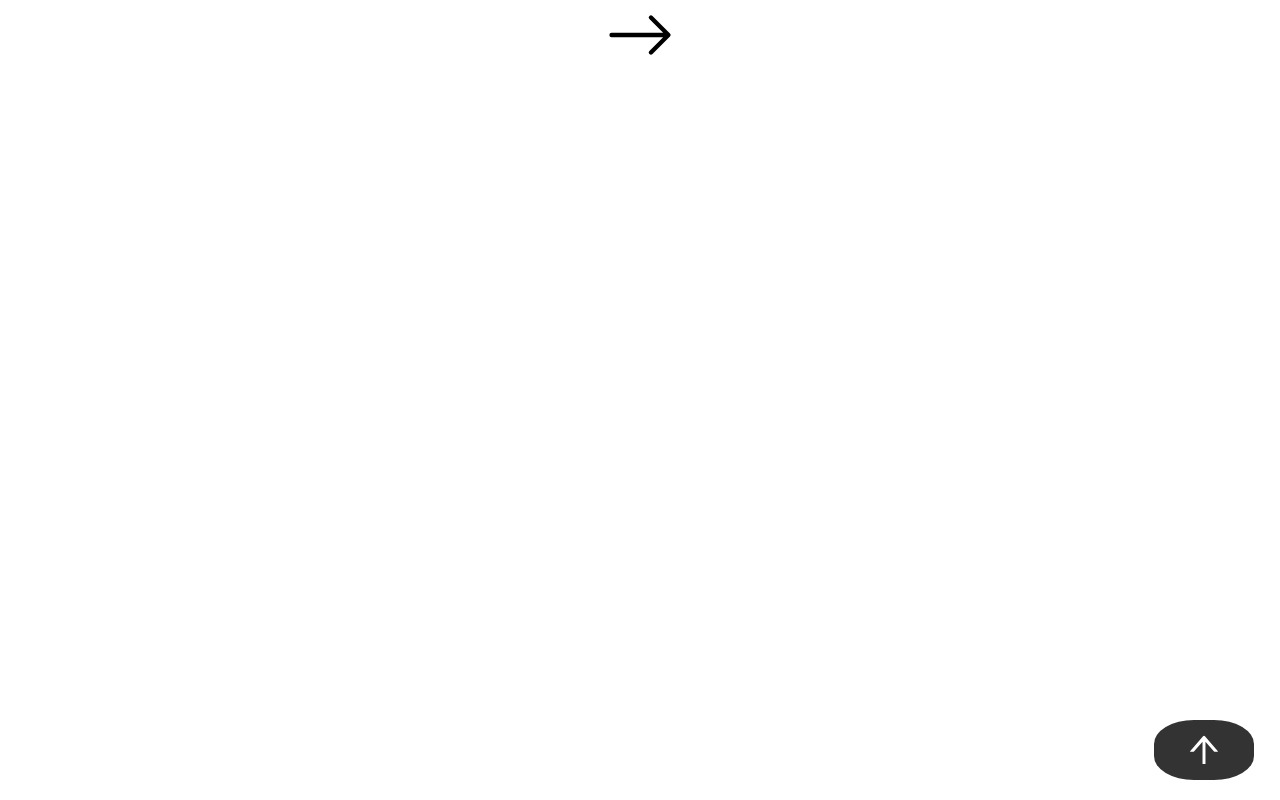
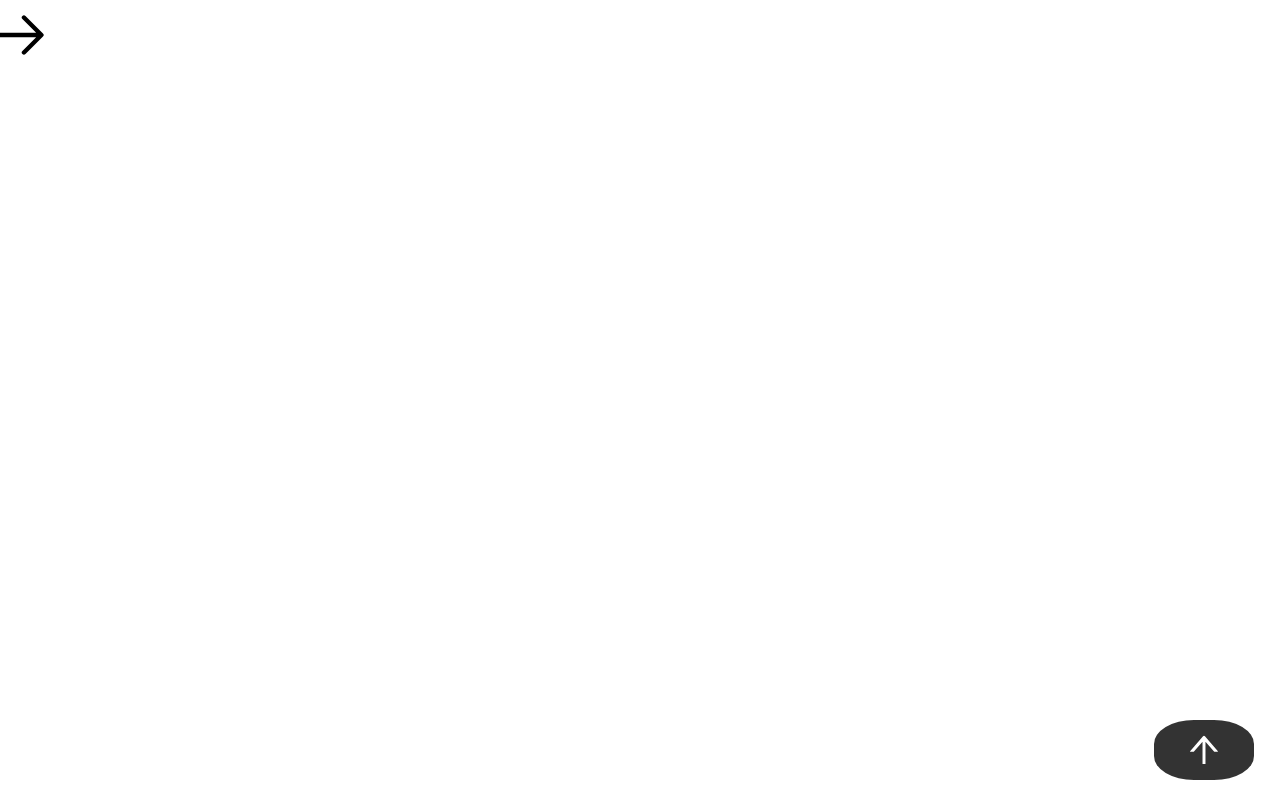
Before and after one commit to 2023-cda-alt-devops-p3/catalog-az, a React (Create React App) app: page / in a window 1280 px wide. Both pictures are taken after a click on the button 115 px from the left and 26 px from the top of the page. Built offline with nearby package versions, Linux system fonts and the light colour scheme.

Commit message:
add: arrow open

```diff
--- a/src/components/sidebar/Sidebar.css
+++ b/src/components/sidebar/Sidebar.css
@@ -17,7 +17,10 @@
     transition: left 0.3s;
     z-index: 1000;
   }
-
+  .position{
+    position: absolute;
+    left: -49%;
+  }
   .sidebar.open {
     left: 0; /* Show the sidebar */
   }
--- a/src/components/sidebar/Sidebar.jsx
+++ b/src/components/sidebar/Sidebar.jsx
@@ -27,7 +27,7 @@ const Sidebar = () => {
 
   return (
     <div>
-     <BsArrowRight  size={`${isOpen ? "" : 70}`} id="open-icon"className={`${isOpen ? 'hidden' : 'on'}`} onClick={toggleSidebar}/>
+     <BsArrowRight  size={`${isOpen ? "" : 70}`} id="open-icon"className={`${isOpen ? 'hidden' : 'on position'}`} onClick={toggleSidebar}/>
     <div className={`sidebar ${isOpen ? 'open' : 'closed'}`}>
       <button
         className={`toggle-button ${isOpen ? 'close' : 'open'}`}
```
